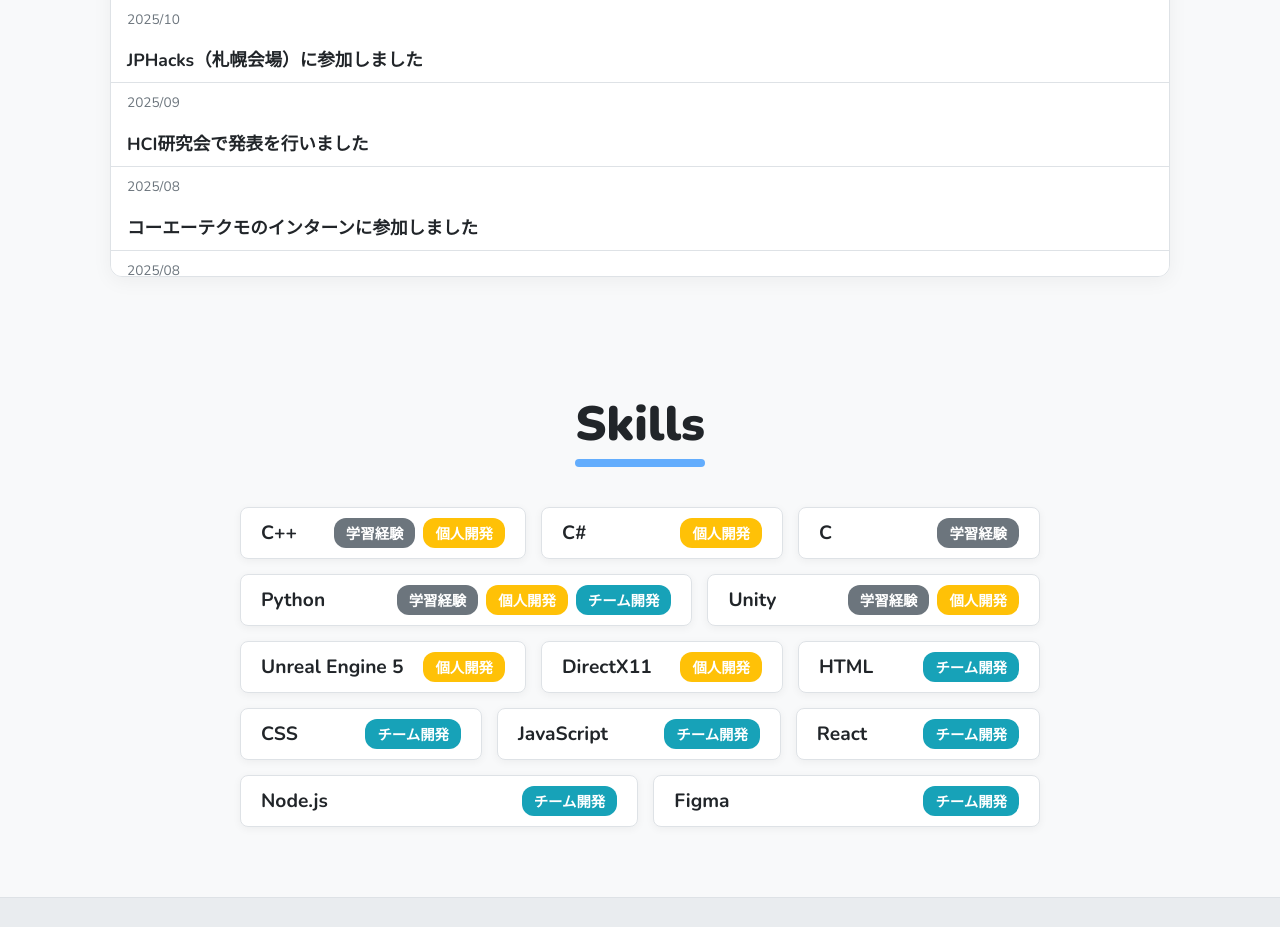
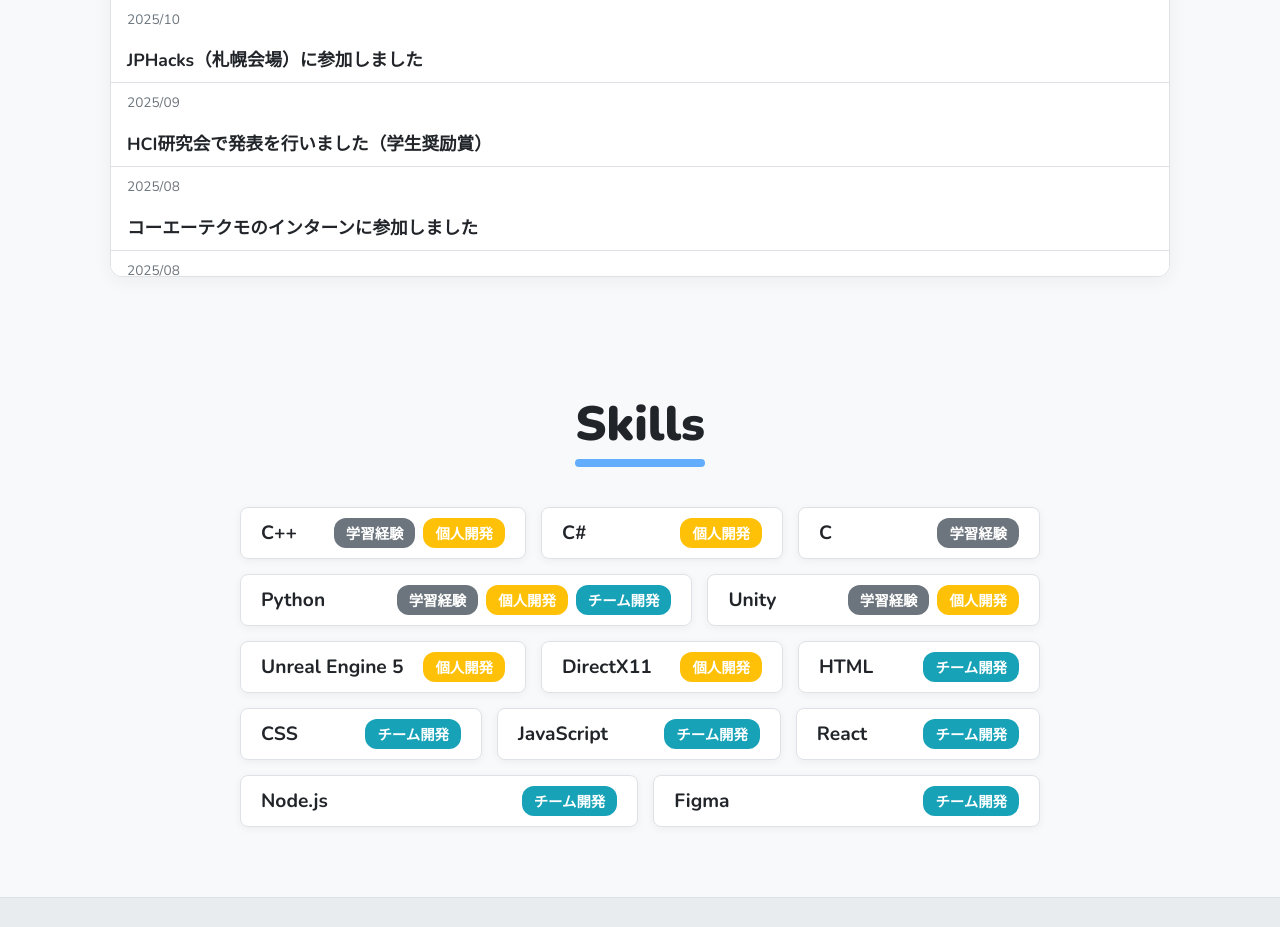
Before and after one commit to matchamatcho/my-portfolio, a React (Create React App) app: page / in a window 1280 px wide. Shown: the part 3080-4007 px from the top of the page. Built offline with nearby package versions, Linux system fonts and the light colour scheme.

Commit message:
newsを追加

```diff
--- a/src/components/News.js
+++ b/src/components/News.js
@@ -12,7 +12,7 @@ const News = () => {
     },
     {
       date: "2025/09",
-      title: "HCI研究会で発表を行いました",
+      title: "HCI研究会で発表を行いました（学生奨励賞）",
     },
     {
       date: "2025/08",
@@ -33,6 +33,10 @@ const News = () => {
     {
       date: "2025/05",
       title: "Beginner's Hackathonに参加しました",
+    },
+    {
+      date: "2025/04",
+      title: "Unity 1週間ゲームジャムに参加しました",
     },
     {
       date: "2024/11",
```
